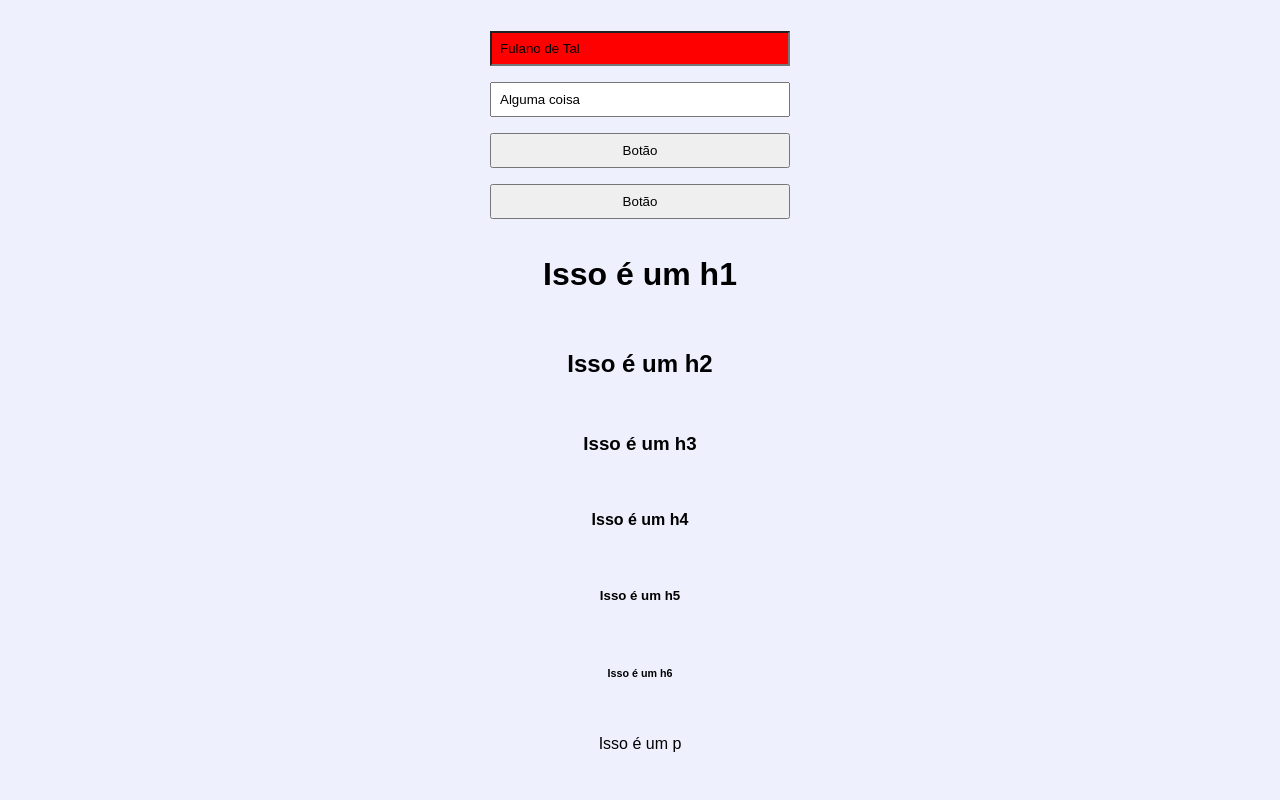
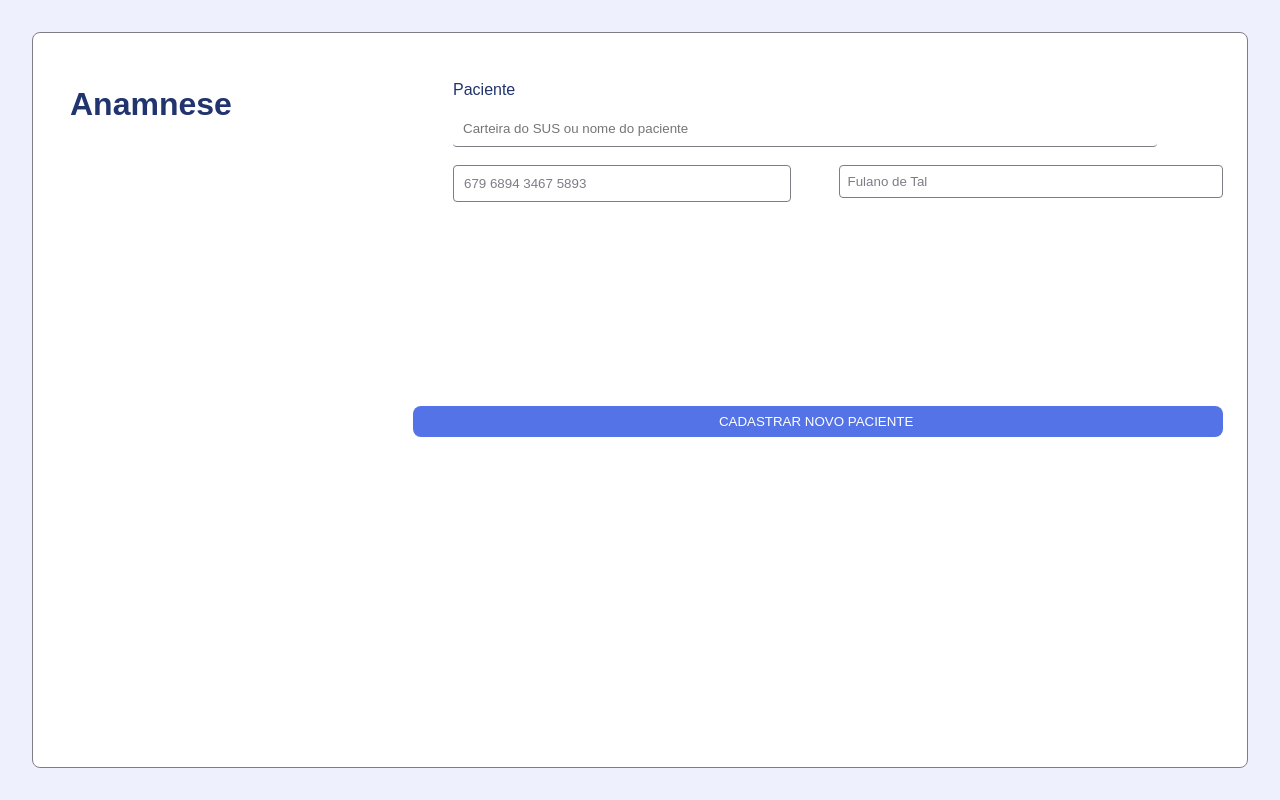
Before and after one commit to Computer-Science-Course/ubs_atena, a PHP site: page / in a window 1280 px wide. Run offline with PHP 8.4, Linux system fonts and the light colour scheme.

Commit message:
buttons e texts

```diff
--- a/public/css/buttons.css
+++ b/public/css/buttons.css
@@ -7,12 +7,53 @@ input {
 }
 
 input[type="text"]:read-only {
-    background-color: red;
+    width:Fill 458px;
+    height: Fixed 48px;
+    border-radius:4px;
+    padding:8px;
+    border:1px;
+    color:  var(--gray-10);
+    border: var(--gray-10) solid 1px;
+    background-color:#FFFFFF;
+
 }
 
-input[type="text"] {}
+input[type="sun-number"]{
+    width: Hug 178px;
+    height: Fixed 48px;
+    border-radius: 4px;
+    border:1px;
+    padding: 8px;
 
-input[type="button"] {}
+
+}
+
+input[type="text"] {
+    width:Fill px;
+    margin-bottom: 200px;
+    margin-left: 40px;
+    gap:10px;
+    height: Fixed 48px;
+    border-radius:4px;
+    border:4px;
+    padding:8px;
+    border:1px;
+    border: var(--gray-10) solid 1px;
+    background-color:#FFFFFF;
+
+}
+
+input[type="button"] {
+    width: 100%;
+    height:100%;
+    border-radius: 8px;
+    border:0px, 0px, 1px,0px;
+    padding:8px;
+    background-color:var(--blue-10);
+    color:#FFFFFF;
+    border:var(--blue-10);
+
+}
 
 .box-button-icon {
     background-color: #fff;
--- a/public/css/global.css
+++ b/public/css/global.css
@@ -17,3 +17,25 @@ body {
     flex-direction: column;
     box-sizing: border-box;
 }
+label {
+    color: var(--blue-6); /* Cor do texto */
+    margin-bottom: 570px;
+    margin-left: auto;
+
+}
+
+#pacient-name{
+    width: 704px;
+    height: 62;
+    border: 1%;
+    padding: 10px;
+    margin-bottom: 10px;
+    border-right: none;
+    /*Movi a borda direita do input*/
+    border-left: none;
+    /* Movi a borda esquerda do input*/
+    border-top: none;
+    /* Movi o topo da do input*/
+    color: var(--gray-10);
+    /* Define a cor para o texto que for digitado */
+}
--- a/public/css/texts.css
+++ b/public/css/texts.css
@@ -1,6 +1,26 @@
 @import url('./colors/light.css');
 
-h1 {}
+/* h1 */
+#anamnese-title {
+    width: 704px;
+    height: 39px;
+    position: absolute;
+    top: 0;
+    left: 0;
+    margin: 10px;
+    margin-top: 85px;
+    margin-left: 70px;
+    size:32px;
+    line-height: 38.73px;
+
+    /* Adicionei margem para afastar do topo e da esquerda */
+    color: var(--blue-6);
+    /* Cor do texto */
+    font-size: 32px;
+    /* Tamanho da fonte */
+    font-weight: bold;
+    /* Peso da fonte */
+}
 
 h2 {}
 
--- a/public/index.php
+++ b/public/index.php
@@ -8,22 +8,99 @@
     <link rel="stylesheet" type="text/css" href="./css/buttons.css">
     <link rel="stylesheet" type="text/css" href="./css/texts.css">
     <link rel="stylesheet" type="text/css" href="./css/global.css">
+    <style>
+        #container {
+            width: 100%;
+            height: 100%;
+            border-radius: 8px;
+            background-color: #FFFFFF;
+            /* Cor de fundo*/
+            border: 1px solid #7E7D86;
+            /* Estilo e cor da borda*/
+            padding: 24px;
+            /* Espaçamento interno para o conteúdo */
+            display: flex;
+            gap: 32px;
+            justify-content: flex-start;
+            /* Ajustado para flex-start */
+            align-items: flex-start;
+            /* Ajustado para flex-start */
+            height: 100vh;
+            margin-left: auto;
+            /* Movendo para a direita */
+        }
+
+        #anamnese-container {
+            width: 48%;
+            /* 50% para dividir ao meio */
+            display: flex;
+            justify-content: flex-start;
+            align-items: flex-start;
+            gap: 16px;
+        }
+
+        aside {
+            width: 100%;
+            display: flex;
+            flex-direction: column;
+            gap: 8px;
+            /* Reduzi o espaçamento entre os elementos */
+            margin-top: 24px;
+            /* Ajustei para mover para baixo */
+        }
+
+        label {
+            color: #22346E;
+            /* Cor do texto */
+            margin-bottom: 4px;
+            /* Ajustei a margem inferior */
+            margin-left: 40px;
+        }
+
+        #sus-number,
+        #pacient-name {
+            width: 90%;
+            /* Para ocupar toda a largura disponível */
+            width: 704px;
+            height: 62;
+            border: 1%;
+            padding: 10px;
+            margin-bottom: 10px;
+            color: #7E7D86;
+            /* Define a cor para o texto que for digitado */
+        }
+
+        #cadastrar-button {
+            width: 100%;
+            /* Para ocupar toda a largura disponível */
+        }
+
+        #text-container {
+            width: 48%;
+            /* 50% para dividir ao meio */
+            display: flex;
+            justify-content: flex-start;
+            align-items: flex-start;
+            gap: 16px;
+        }
+    </style>
 </head>
 
 <body>
-    <div
-        style="width: 300px; display: flex; flex-direction: column; justify-content: center; align-items: center; gap: 16px;">
-        <input type="text" value="Fulano de Tal" readonly>
-        <input type="text" value="Alguma coisa">
-        <input type="button" value="Botão">
-        <input type="submit" value="Botão">
-        <h1>Isso é um h1</h1>
-        <h2>Isso é um h2</h2>
-        <h3>Isso é um h3</h3>
-        <h4>Isso é um h4</h4>
-        <h5>Isso é um h5</h5>
-        <h6>Isso é um h6</h6>
-        <p>Isso é um p</p>
+    <div id="container">
+        <div id="anamnese-container">
+            <h1 id="anamnese-title">Anamnese</h1>
+        </div>
+        <aside>
+            <!-- Adicionei um campo do paciente -->
+            <label for="pacient-name">Paciente</label>
+            <input type="text" id="pacient-name" placeholder="Carteira do SUS ou nome do paciente">
+            <div style="display: flex; gap: 8px; align-items: flex-start;">
+                <input type="text" id="sus-number" value="679 6894 3467 5893">
+                <input type="text" value="Fulano de Tal" readonly>
+            </div>
+            <input type="button" id="cadastrar-button" value="CADASTRAR NOVO PACIENTE ">
+        </aside>
     </div>
 </body>
 
--- a/src/Views/Service/index.php
+++ b/src/Views/Service/index.php
@@ -7,6 +7,7 @@
     <link rel="stylesheet" type="text/css" href="../../../public/css/global.css">
     <link rel="stylesheet" type="text/css" href="../../../public/css/layouts.css">
     <link rel="stylesheet" type="text/css" href="./style.css">
+
     <title>Atendimeto</title>
 </head>
 
@@ -24,7 +25,8 @@
         </aside>
         <aside>
             <label for="pacient-name">Paciente</label>
-            <input type="text" id="pacient-name">
+            <input type="text" id="pacient-name" placeholder="Carteira do SUS ou nome do paciente">
+
         </aside>
     </main>
 </body>
```
Also changed, not shown: public/css/layouts.css (+15 -0 lines), src/Views/Service/style.css (+23 -0 lines).
